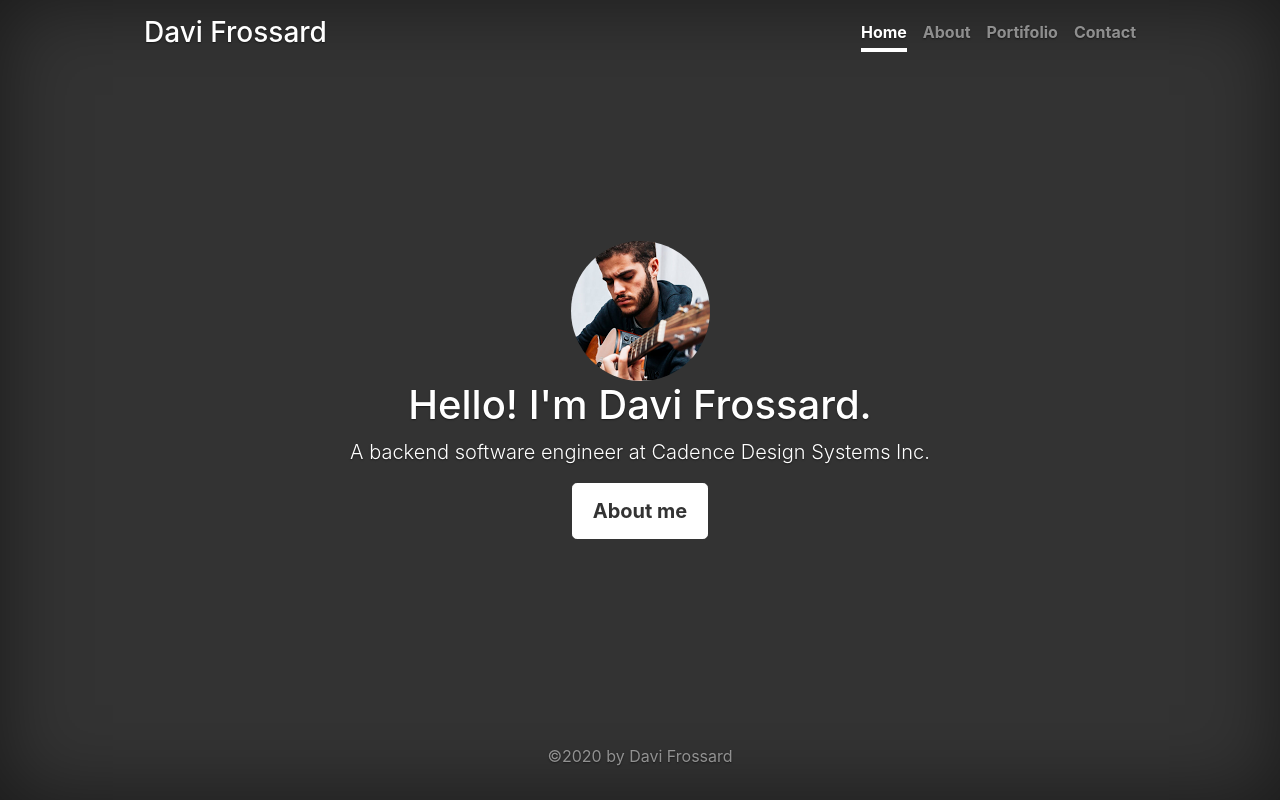
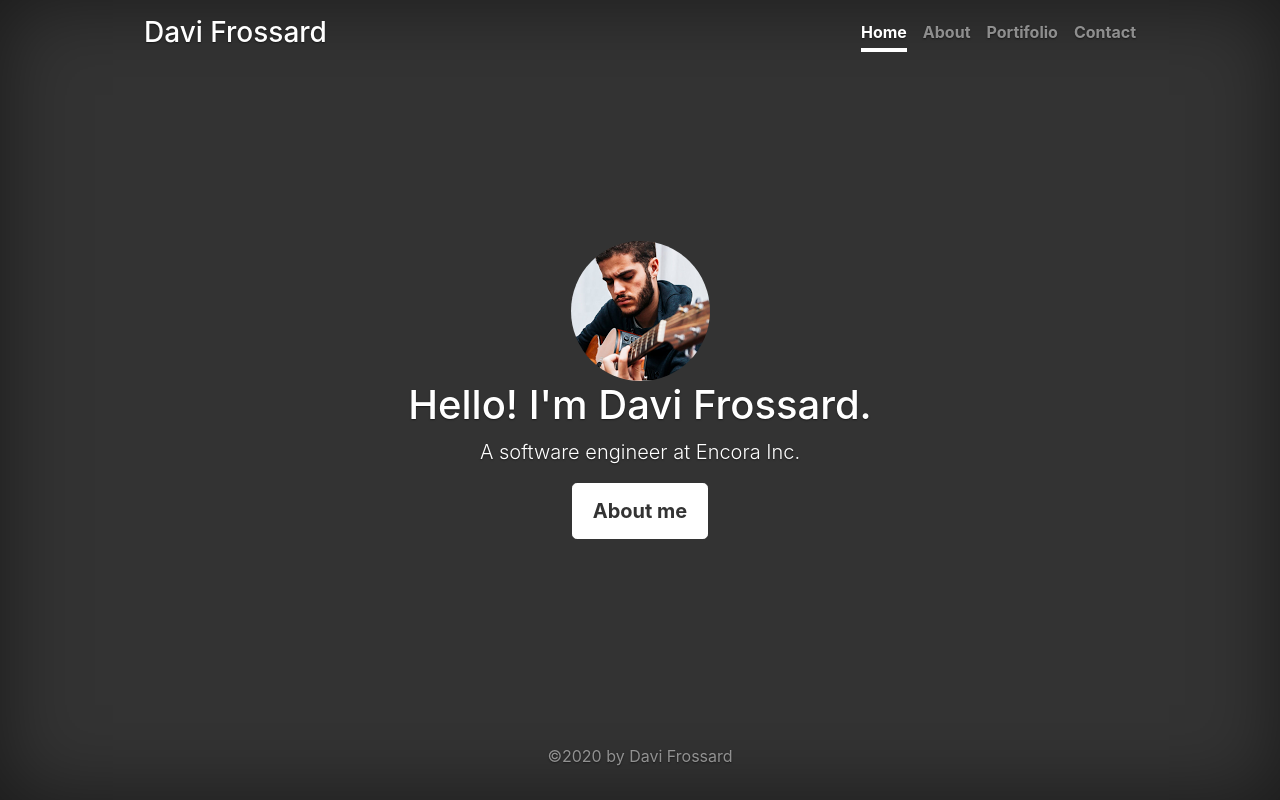
Before and after one commit to dadafros/cv, a plain HTML site: page index.html in a window 1280 px wide. Drawn offline with nearby package versions, Linux system fonts and the light colour scheme.

Commit message:
Update index.html

```diff
--- a/index.html
+++ b/index.html
@@ -29,7 +29,7 @@
           <main role="main" class="inner cover">
             <img src="icon.png">
             <h1 class="cover-heading">Hello! I'm Davi Frossard.</h1>
-            <p class="lead">A backend software engineer at Cadence Design Systems Inc.</p>
+            <p class="lead">A software engineer at Encora Inc.</p>
             <p class="lead">
               <a href="about.html" class="btn btn-lg btn-secondary">About me</a>
             </p>
```
